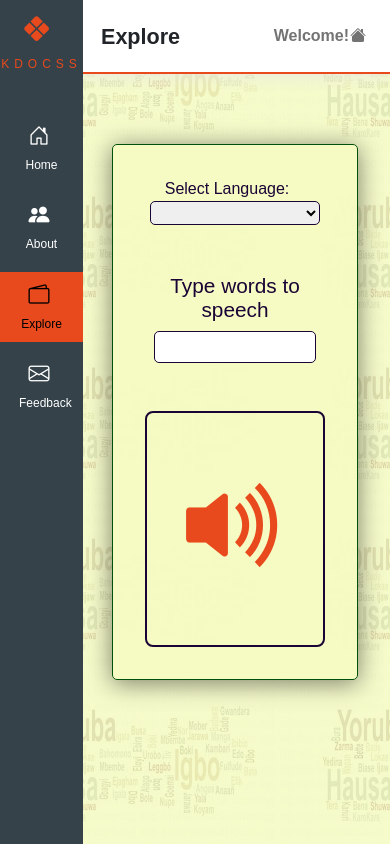
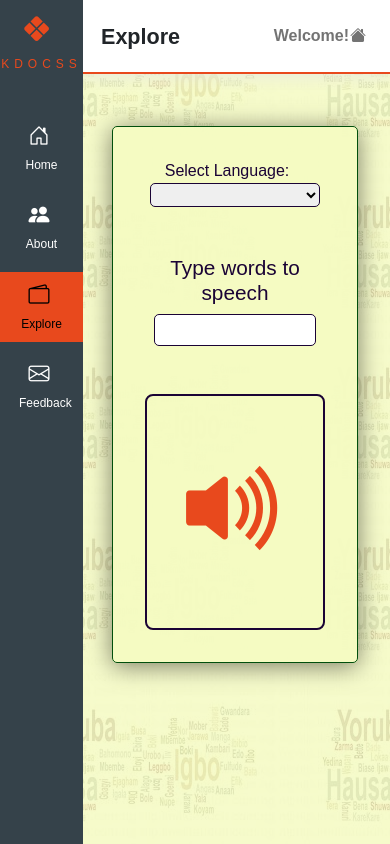
Before and after one commit to 7eventhChux/custom-text-to-speech-project, an Angular app: page /explore in a window 390 px wide. Built offline with nearby package versions, Linux system fonts and the light colour scheme.

Commit message:
Initial commit, all requested feature. Mobile and Web responsive

```diff
--- a/src/app/app.component.css
+++ b/src/app/app.component.css
@@ -121,7 +121,7 @@ ng-select {
     }
     #validate-contain{
         width: 100%;
-        margin-top: 3rem;
+        margin-top: 1.9rem;
     }
     .feedback-pad{
         padding: 2rem 1rem;
```
